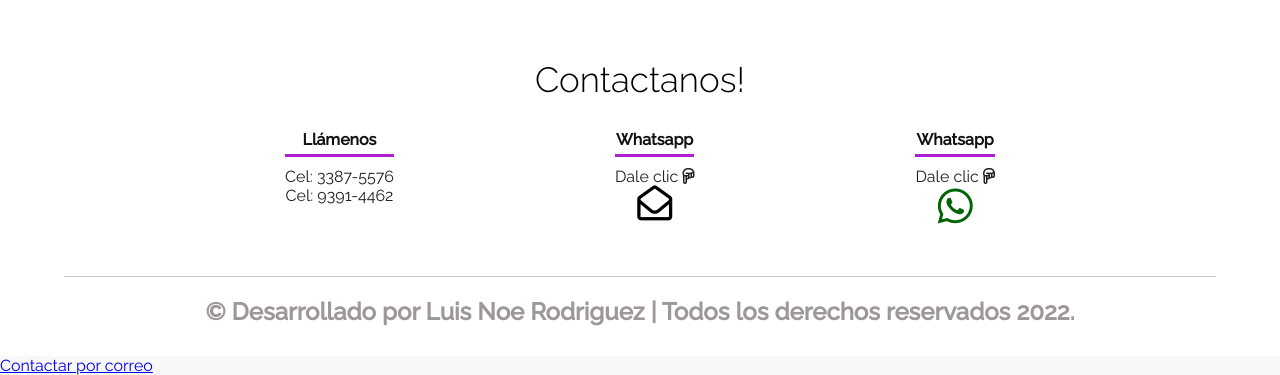
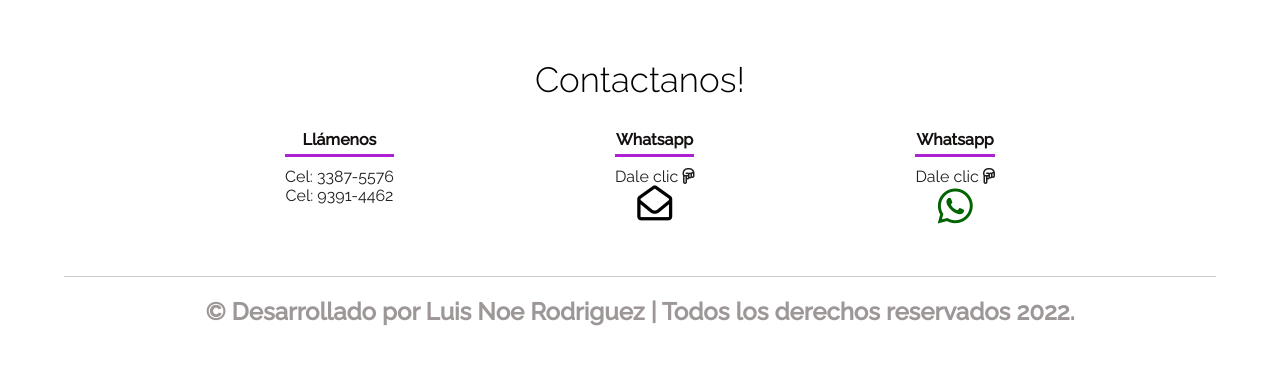
Before and after one commit to LuisNoe21/Rapi-Mandaditos, a PHP site: page / in a window 1280 px wide. Shown: the part 2521-2896 px from the top of the page. After the commit the page ends 2847 px from the top, so only its background shows below. Run offline with PHP 8.4, Linux system fonts and the light colour scheme; some libraries are stand-ins or nearby versions.

Commit message:
landing page

```diff
--- a/index.php
+++ b/index.php
@@ -157,5 +157,5 @@
 
     <script src="https://kit.fontawesome.com/c15b744a04.js" crossorigin="anonymous"></script>
 </body>
-<a href="mailto:rafa@gmail.com?Subject=Interesado%20en%20el%20curso">Contactar por correo</a>
+
 </html>
```
